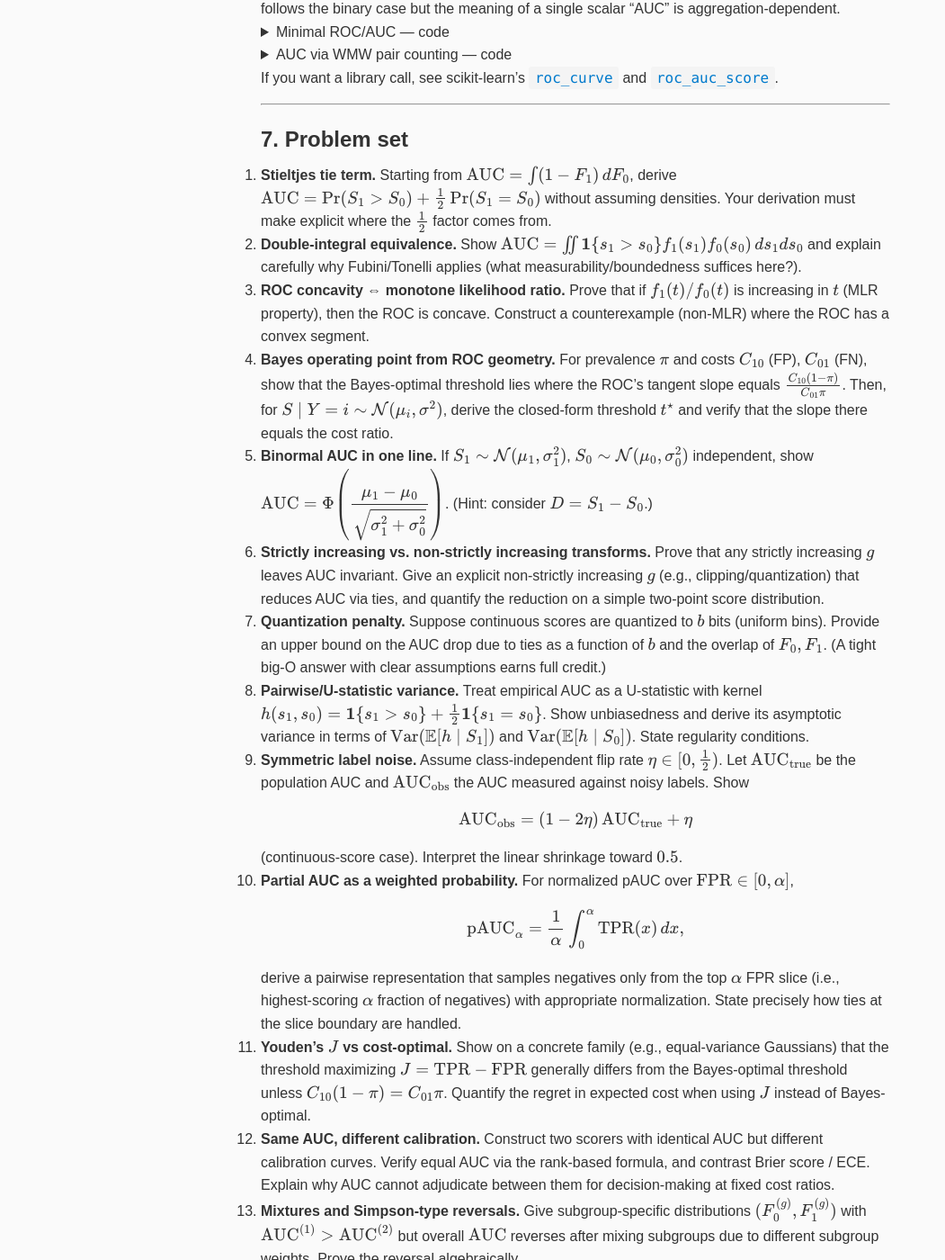
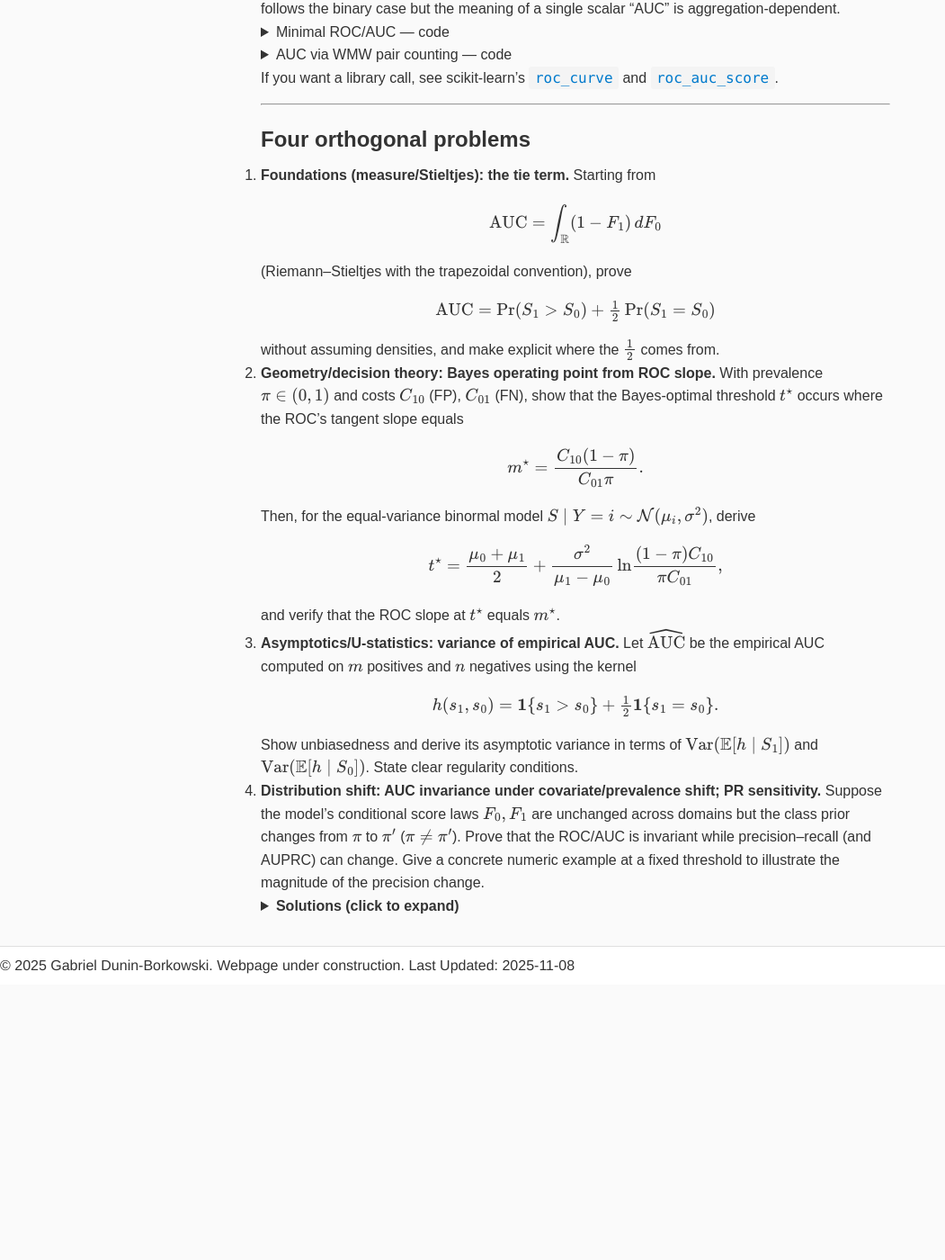
Before and after one commit to econometricsfanboy/gabrieldunin.com, a Jekyll site: the page built from docs/blog/2025-11-08-ROC-Derivation-with-images.html, in a window 1280 px wide and 1400 px high, scrolled down 5493 px. Shown: the whole window at 90% size, without its empty margins (0-1051 px from the left). Built offline with Jekyll 4.4.1, drawn with Linux system fonts in a browser that asks for light colours; after the commit the page ends 6587 px from its top, so only the background shows below that; some of the changed text lies outside the part shown.

Commit message:
Update 2025-11-08-ROC-Derivation-with-images.html

```diff
--- a/docs/blog/2025-11-08-ROC-Derivation-with-images.html
+++ b/docs/blog/2025-11-08-ROC-Derivation-with-images.html
@@ -353,104 +353,196 @@
 <hr/>
 
 <!-- PROBLEMS -->
+
 <section>
-  <h2>7. Problem set</h2>
+  <h2>Four orthogonal problems</h2>
   <ol>
-    <li><strong>Stieltjes tie term.</strong> Starting from \(\mathrm{AUC}=\int(1-F_1)\,dF_0\), derive \(\mathrm{AUC}=\Pr(S_1&gt;S_0)+\tfrac{1}{2}\Pr(S_1=S_0)\) without assuming densities. Your derivation must make explicit where the \(\tfrac{1}{2}\) factor comes from.</li>
+    <li><strong>Foundations (measure/Stieltjes): the tie term.</strong> Starting from
+      \[
+        \mathrm{AUC}=\int_{\mathbb{R}} (1-F_1)\,dF_0
+      \]
+      (Riemann–Stieltjes with the trapezoidal convention), prove
+      \[
+        \mathrm{AUC}=\Pr(S_1>S_0)+\tfrac{1}{2}\Pr(S_1=S_0)
+      \]
+      without assuming densities, and make explicit where the \(\tfrac12\) comes from.</li>
 
-    <li><strong>Double-integral equivalence.</strong> Show \(\mathrm{AUC}=\iint \mathbf{1}\{s_1&gt;s_0\}f_1(s_1)f_0(s_0)\,ds_1ds_0\) and explain carefully why Fubini/Tonelli applies (what measurability/boundedness suffices here?).</li>
+<li><strong>Geometry/decision theory: Bayes operating point from ROC slope.</strong>
+  With prevalence \(\pi\in(0,1)\) and costs \(C_{10}\) (FP), \(C_{01}\) (FN), show that the Bayes‑optimal threshold \(t^\star\) occurs where the ROC’s tangent slope equals
+  \[
+    m^\star=\frac{C_{10}(1-\pi)}{C_{01}\pi}.
+  \]
+  Then, for the equal‑variance binormal model \(S\mid Y=i\sim\mathcal{N}(\mu_i,\sigma^2)\), derive
+  \[
+    t^\star=\frac{\mu_0+\mu_1}{2}+\frac{\sigma^2}{\mu_1-\mu_0}\,\ln\!\frac{(1-\pi)C_{10}}{\pi C_{01}},
+  \]
+  and verify that the ROC slope at \(t^\star\) equals \(m^\star\).</li>
 
-    <li><strong>ROC concavity ⇔ monotone likelihood ratio.</strong> Prove that if \(f_1(t)/f_0(t)\) is increasing in \(t\) (MLR property), then the ROC is concave. Construct a counterexample (non-MLR) where the ROC has a convex segment.</li>
+<li><strong>Asymptotics/U‑statistics: variance of empirical AUC.</strong>
+  Let \(\widehat{\mathrm{AUC}}\) be the empirical AUC computed on \(m\) positives and \(n\) negatives using the kernel
+  \[
+  h(s_1,s_0)=\mathbf{1}\{s_1>s_0\}+\tfrac12\mathbf{1}\{s_1=s_0\}.
+  \]
+  Show unbiasedness and derive its asymptotic variance in terms of
+  \(\operatorname{Var}(\mathbb{E}[h\mid S_1])\) and \(\operatorname{Var}(\mathbb{E}[h\mid S_0])\).
+  State clear regularity conditions.</li>
 
-    <li><strong>Bayes operating point from ROC geometry.</strong> For prevalence \(\pi\) and costs \(C_{10}\) (FP), \(C_{01}\) (FN), show that the Bayes-optimal threshold lies where the ROC’s tangent slope equals \(\frac{C_{10}(1-\pi)}{C_{01}\pi}\). Then, for \(S\mid Y=i\sim \mathcal{N}(\mu_i,\sigma^2)\), derive the closed-form threshold \(t^\star\) and verify that the slope there equals the cost ratio.</li>
+<li><strong>Distribution shift: AUC invariance under covariate/prevalence shift; PR sensitivity.</strong>
+  Suppose the model’s conditional score laws \(F_0,F_1\) are unchanged across domains but the class prior changes from \(\pi\) to \(\pi'\) (\(\pi\neq\pi'\)). Prove that the ROC/AUC is invariant while precision–recall (and AUPRC) can change. Give a concrete numeric example at a fixed threshold to illustrate the magnitude of the precision change.</li>
 
-    <li><strong>Binormal AUC in one line.</strong> If \(S_1\sim\mathcal{N}(\mu_1,\sigma_1^2)\), \(S_0\sim\mathcal{N}(\mu_0,\sigma_0^2)\) independent, show \(\mathrm{AUC}=\Phi\!\left(\dfrac{\mu_1-\mu_0}{\sqrt{\sigma_1^2+\sigma_0^2}}\right)\). (Hint: consider \(D=S_1-S_0\).)</li>
 
-    <li><strong>Strictly increasing vs. non-strictly increasing transforms.</strong> Prove that any strictly increasing \(g\) leaves AUC invariant. Give an explicit non-strictly increasing \(g\) (e.g., clipping/quantization) that reduces AUC via ties, and quantify the reduction on a simple two-point score distribution.</li>
-
-    <li><strong>Quantization penalty.</strong> Suppose continuous scores are quantized to \(b\) bits (uniform bins). Provide an upper bound on the AUC drop due to ties as a function of \(b\) and the overlap of \(F_0, F_1\). (A tight big-O answer with clear assumptions earns full credit.)</li>
-
-    <li><strong>Pairwise/U-statistic variance.</strong> Treat empirical AUC as a U-statistic with kernel \(h(s_1,s_0)=\mathbf{1}\{s_1&gt;s_0\}+\tfrac{1}{2}\mathbf{1}\{s_1=s_0\}\). Show unbiasedness and derive its asymptotic variance in terms of \(\operatorname{Var}(\mathbb{E}[h\mid S_1])\) and \(\operatorname{Var}(\mathbb{E}[h\mid S_0])\). State regularity conditions.</li>
-
-    <li><strong>Symmetric label noise.</strong> Assume class-independent flip rate \(\eta\in[0,\tfrac12)\). Let \(\mathrm{AUC}_\text{true}\) be the population AUC and \(\mathrm{AUC}_\text{obs}\) the AUC measured against noisy labels. Show
-      \[
-      \mathrm{AUC}_\text{obs}=(1-2\eta)\,\mathrm{AUC}_\text{true}+\eta
-      \]
-      (continuous-score case). Interpret the linear shrinkage toward \(0.5\).</li>
-
-    <li><strong>Partial AUC as a weighted probability.</strong> For normalized pAUC over \(\mathrm{FPR}\in[0,\alpha]\),
-      \[
-      \mathrm{pAUC}_\alpha=\frac{1}{\alpha}\int_{0}^{\alpha}\mathrm{TPR}(x)\,dx,
-      \]
-      derive a pairwise representation that samples negatives only from the top \(\alpha\) FPR slice (i.e., highest-scoring \(\alpha\) fraction of negatives) with appropriate normalization. State precisely how ties at the slice boundary are handled.</li>
-
-    <li><strong>Youden’s \(J\) vs cost-optimal.</strong> Show on a concrete family (e.g., equal-variance Gaussians) that the threshold maximizing \(J=\mathrm{TPR}-\mathrm{FPR}\) generally differs from the Bayes-optimal threshold unless \(C_{10}(1-\pi)=C_{01}\pi\). Quantify the regret in expected cost when using \(J\) instead of Bayes-optimal.</li>
-
-    <li><strong>Same AUC, different calibration.</strong> Construct two scorers with identical AUC but different calibration curves. Verify equal AUC via the rank-based formula, and contrast Brier score / ECE. Explain why AUC cannot adjudicate between them for decision-making at fixed cost ratios.</li>
-
-    <li><strong>Mixtures and Simpson-type reversals.</strong> Give subgroup-specific distributions \((F_0^{(g)},F_1^{(g)})\) with \(\mathrm{AUC}^{(1)}&gt;\mathrm{AUC}^{(2)}\) but overall \(\mathrm{AUC}\) reverses after mixing subgroups due to different subgroup weights. Prove the reversal algebraically.</li>
-
-    <li><strong>ROC slope as likelihood ratio—finite-difference test.</strong> On simulated data, estimate the ROC slope at threshold \(t\) by symmetric finite differences. Independently estimate \(f_1(t)/f_0(t)\) by kernel density ratios. Show convergence of the two estimates as sample size grows and discuss boundary effects.</li>
-
-    <li><strong>Ranking surrogates and AUC.</strong> Consider pairwise logistic loss \(\ell(s_1,s_0)=\log\!\bigl(1+\exp(-(s_1-s_0))\bigr)\). Show that minimizing \(\mathbb{E}[\ell]\) is classification-calibrated for AUC (i.e., minimizes misranking risk in the limit). Provide the key inequality linking surrogate excess risk to AUC regret.</li>
-
-    <li><strong>Class-conditional monotone transforms.</strong> Show by counterexample that applying different strictly increasing transforms \(g_1,g_0\) to positives and negatives can change AUC, even though each \(g_i\) is monotone. Explain the mechanism in terms of LR reweighting.</li>
-
-    <li><strong>AUC under covariate shift.</strong> If \(p(x\mid Y)\) changes but the conditional score distributions \(F_i\) induced by the model remain unchanged, argue why ROC/AUC stays invariant while PR/AUPRC can change. Give a small constructed example.</li>
   </ol>
 
   <!-- SOLUTIONS DROPDOWN -->
+
   <details>
-    <summary><strong>One‑line solutions (click to expand)</strong></summary>
+    <summary><strong>Solutions (click to expand)</strong></summary>
     <ol>
-      <li><strong>Stieltjes tie term.</strong> Ties get half‑credit because when sweeping a threshold past an atom, the Riemann–Stieltjes integral splits the jump evenly; equivalently, an infinitesimal random perturbation breaks any tie \(50\text{–}50\).</li>
+      <li><strong>Foundations (measure/Stieltjes): the tie term.</strong>
+        <p><em>Goal.</em> From \(\displaystyle \mathrm{AUC}=\int (1-F_1)\,dF_0\) show
+        \(\mathrm{AUC}=\Pr(S_1>S_0)+\tfrac12\Pr(S_1=S_0)\).</p>
 
-      <li><strong>Double‑integral equivalence.</strong> Since \(0\le \mathbf{1}\{s_1&gt;s_0\}\le 1\) and \(f_0,f_1\) are integrable densities, Tonelli applies; thus \(\iint \mathbf{1}\{s_1&gt;s_0\}f_1(s_1)f_0(s_0)\,ds_1ds_0=\Pr(S_1&gt;S_0)\).</li>
+    <p><em>Step 1 (integration by parts with the trapezoidal convention).</em>
+    For càdlàg \(F_0,F_1\), Young’s (symmetric) Stieltjes integration by parts gives
+    \[
+      \int (1-F_1)\,dF_0-\int F_0\,dF_1
+      \;=\;
+      \underbrace{[(1\!-\!F_1)F_0]_{-\infty}^{+\infty}}_{=\,0}
+      \;-\;\tfrac12 \sum_{t\in\mathbb{R}} \Delta F_1(t)\,\Delta F_0(t),
+    \]
+    where \(\Delta F_i(t)=F_i(t)-F_i(t^-)=\Pr(S_i=t)\). Hence
+    \[
+      \int (1-F_1)\,dF_0 \;=\; \int F_0\,dF_1 \;-\;\tfrac12 \sum_t \Delta F_1(t)\,\Delta F_0(t).
+    \]</p>
 
-      <li><strong>ROC concavity ⇔ MLR.</strong> Parameterize ROC by threshold \(t\). Then \(\dfrac{d\,\mathrm{TPR}(t)}{d\,\mathrm{FPR}(t)}=\dfrac{f_1(t)}{f_0(t)}\). If \(f_1/f_0\) increases in \(t\), the slope decreases as FPR increases, hence the ROC is concave; a non‑MLR pair (e.g., bimodal \(f_1\) crossing \(f_0\) twice) yields a convex bump.</li>
+    <p><em>Step 2 (identify the two terms probabilistically).</em>
+    By the Lebesgue–Stieltjes identity,
+    \[
+      \int F_0\,dF_1=\mathbb{E}[F_0(S_1)]
+      =\mathbb{E}\big[\Pr(S_0\le S_1\mid S_1)\big]
+      =\Pr(S_0\le S_1)=\Pr(S_1\ge S_0).
+    \]
+    Independence of \(S_1\) and \(S_0\) gives
+    \(\sum_t \Delta F_1(t)\Delta F_0(t)=\Pr(S_1=S_0)\).
+    Therefore
+    \[
+      \int (1-F_1)\,dF_0
+      \;=\; \Pr(S_1\ge S_0)\;-\;\tfrac12\,\Pr(S_1=S_0)
+      \;=\; \Pr(S_1>S_0)+\tfrac12\,\Pr(S_1=S_0).
+    \]
+    <em>The factor \(\tfrac12\) is exactly the cross‑jump term coming from the trapezoidal (midpoint) Stieltjes convention; geometrically it is the area contributed by vertical steps of the ROC when both classes have an atom at the same score.</em></p>
+  </li>
 
-      <li><strong>Bayes operating point.</strong> Choose \(t^\star\) where \(\dfrac{f_1(t^\star)}{f_0(t^\star)}=\dfrac{C_{10}(1-\pi)}{C_{01}\pi}\). For \(S_i\sim\mathcal{N}(\mu_i,\sigma^2)\),
-        \[
-        t^\star=\frac{\mu_0+\mu_1}{2}+\frac{\sigma^2}{\mu_1-\mu_0}\ln\!\frac{(1-\pi)C_{10}}{\pi C_{01}},
-        \]
-        and the ROC slope there equals the cost ratio.</li>
+  <li><strong>Geometry/decision theory: Bayes operating point from ROC slope.</strong>
+    <p><em>Risk as a function of threshold.</em>
+    Predict \(1\) when \(S>t\). Expected cost
+    \[
+      R(t)=C_{01}\,\pi\,F_1(t)+C_{10}\,(1-\pi)\,[1-F_0(t)]
+      =C_{01}\pi\,\big(1-\mathrm{TPR}(t)\big)
+        +C_{10}(1-\pi)\,\mathrm{FPR}(t).
+    \]</p>
 
-      <li><strong>Binormal AUC.</strong> With independence \(D=S_1-S_0\sim\mathcal{N}(\mu_1-\mu_0,\sigma_1^2+\sigma_0^2)\), so \(\mathrm{AUC}=\Pr(D&gt;0)=\Phi\!\big((\mu_1-\mu_0)/\sqrt{\sigma_1^2+\sigma_0^2}\big)\).</li>
+    <p><em>First‑order condition.</em>
+    When densities exist at \(t\), \(R'(t)=C_{01}\pi\,f_1(t)-C_{10}(1-\pi)\,f_0(t)\).
+    Setting \(R'(t^\star)=0\) yields
+    \[
+      \frac{f_1(t^\star)}{f_0(t^\star)}=\frac{C_{10}(1-\pi)}{C_{01}\pi}\;=:\;m^\star.
+    \]
+    But the ROC parameterization by threshold gives
+    \(\dfrac{d\,\mathrm{TPR}(t)}{d\,\mathrm{FPR}(t)}
+     =\dfrac{-f_1(t)}{-f_0(t)}=\dfrac{f_1(t)}{f_0(t)}\).
+    Hence the Bayes point occurs where the ROC’s tangent slope equals \(m^\star\).</p>
 
-      <li><strong>Strictly vs. non‑strict transforms.</strong> Any strictly increasing \(g\) preserves all pairwise orders (AUC invariant). A non‑strict map (rounding/clipping) converts a fraction \(p\) of wins into ties, reducing AUC by \(p/2\).</li>
+    <p><em>Equal‑variance Gaussians.</em>
+    If \(S\mid Y=i\sim\mathcal{N}(\mu_i,\sigma^2)\),
+    \[
+      \log\frac{f_1(t)}{f_0(t)}
+      =\frac{\mu_1-\mu_0}{\sigma^2}\Big(t-\frac{\mu_0+\mu_1}{2}\Big).
+    \]
+    Solving \(\frac{f_1(t^\star)}{f_0(t^\star)}=m^\star\) gives
+    \[
+      t^\star=\frac{\mu_0+\mu_1}{2}+\frac{\sigma^2}{\mu_1-\mu_0}\,\ln m^\star
+      =\frac{\mu_0+\mu_1}{2}+\frac{\sigma^2}{\mu_1-\mu_0}\,
+        \ln\!\frac{(1-\pi)C_{10}}{\pi C_{01}}.
+    \]
+    Substituting \(t^\star\) back into \(f_1/f_0\) recovers \(m^\star\), verifying the slope condition at the optimum.</p>
+  </li>
 
-      <li><strong>Quantization penalty.</strong> With uniform bin width \(w\approx\text{range}/2^b\),
-        \[
-        \Delta\mathrm{AUC}\le \tfrac12\sum_k \Pr(S_1\in k)\Pr(S_0\in k)\approx \frac{w}{2}\int f_1(x)f_0(x)\,dx=O(2^{-b}),
-        \]
-        under mild smoothness.</li>
+  <li><strong>Asymptotics/U‑statistics: variance of empirical AUC.</strong>
+    <p><em>Estimator and unbiasedness.</em>
+    With \(\{S_{1i}\}_{i=1}^m\overset{\text{i.i.d.}}{\sim}F_1\),
+    \(\{S_{0j}\}_{j=1}^n\overset{\text{i.i.d.}}{\sim}F_0\), independent,
+    \[
+      \widehat{\mathrm{AUC}}
+      =\frac{1}{mn}\sum_{i=1}^m\sum_{j=1}^n h(S_{1i},S_{0j}),
+      \quad
+      h(s_1,s_0)=\mathbf{1}\{s_1>s_0\}+\tfrac12\mathbf{1}\{s_1=s_0\}.
+    \]
+    Then \(\mathbb{E}[\widehat{\mathrm{AUC}}]
+    =\mathbb{E}[h(S_1,S_0)]=\mathrm{AUC}\) by independence, so the estimator is unbiased.</p>
 
-      <li><strong>U‑statistic variance.</strong> Empirical AUC (with tie half‑credit) is an unbiased \((1,1)\) U‑statistic with asymptotic variance \(\operatorname{Var}(\psi_1(S_1))/m+\operatorname{Var}(\psi_0(S_0))/n\), where \(\psi_1(s)=\mathbb{E}[h(s,S_0)]\), \(\psi_0(s)=\mathbb{E}[h(S_1,s)]\).</li>
+    <p><em>Hoeffding decomposition.</em>
+    Define
+    \[
+      \psi_1(s):=\mathbb{E}[h(s,S_0)]
+      =\Pr(S_0<s)+\tfrac12\Pr(S_0=s)
+      =F_0(s^-)+\tfrac12\Delta F_0(s),
+    \]
+    \[
+      \psi_0(s):=\mathbb{E}[h(S_1,s)]
+      =\Pr(S_1>s)+\tfrac12\Pr(S_1=s)
+      =1-F_1(s^-)-\tfrac12\Delta F_1(s).
+    \]
+    Let \(\theta=\mathrm{AUC}\).
+    The U‑statistic expansion is
+    \[
+      \widehat{\mathrm{AUC}}-\theta
+      =\frac{1}{m}\sum_{i=1}^m\big(\psi_1(S_{1i})-\theta\big)
+       +\frac{1}{n}\sum_{j=1}^n\big(\psi_0(S_{0j})-\theta\big)
+       +\text{degenerate remainder},
+    \]
+    where the remainder is \(o_p(m^{-1/2}+n^{-1/2})\).</p>
 
-      <li><strong>Symmetric label noise.</strong> Each pair is correct with prob.\((1-2\eta)\) and same‑label with prob.\(\eta\); hence \(\mathrm{AUC}_\text{obs}=(1-2\eta)\,\mathrm{AUC}_\text{true}+\eta\), i.e., linear shrinkage toward \(0.5\).</li>
+    <p><em>Asymptotic variance and CLT.</em>
+    With \(\sigma_1^2:=\operatorname{Var}(\psi_1(S_1))\),
+    \(\sigma_0^2:=\operatorname{Var}(\psi_0(S_0))\),
+    \[
+      \operatorname{Var}(\widehat{\mathrm{AUC}})
+      =\frac{\sigma_1^2}{m}+\frac{\sigma_0^2}{n}+o\!\Big(\frac{1}{m}+\frac{1}{n}\Big).
+    \]
+    If \(m,n\to\infty\) with \(m/(m+n)\to\lambda\in(0,1)\),
+    \[
+      \sqrt{\frac{mn}{m+n}}\big(\widehat{\mathrm{AUC}}-\theta\big)
+      \;\xrightarrow{d}\; \mathcal{N}\!\big(0,\,(1-\lambda)\sigma_1^2+\lambda\sigma_0^2\big).
+    \]</p>
 
-      <li><strong>Partial AUC.</strong> Let \(\mathcal{N}_\alpha\) be negatives in the top \(\alpha\) FPR slice. Then
-        \[
-        \mathrm{pAUC}_\alpha=\Pr(S_1&gt;S_0\mid S_0\in\mathcal{N}_\alpha)+\tfrac12\Pr(S_1=S_0\mid S_0\in\mathcal{N}_\alpha),
-        \]
-        with boundary ties fractionally included so the FPR mass is exactly \(\alpha\).</li>
+    <p><em>Regularity.</em>
+    i.i.d. within class and independence across classes; \(h\) bounded (here in \([0,1]\)), ensuring Lindeberg; \(\sigma_1^2+\sigma_0^2>0\) (i.e., non‑degenerate, excluding perfect separation).</p>
+  </li>
 
-      <li><strong>Youden’s \(J\) vs. Bayes.</strong> \(J\) selects slope \(1\), whereas Bayes uses \(m=\frac{C_{10}(1-\pi)}{C_{01}\pi}\). Regret in expected cost:
-        \[
-        C_{01}\pi\,(\mathrm{TPR}^\star-\mathrm{TPR}_J)+C_{10}(1-\pi)\,(\mathrm{FPR}_J-\mathrm{FPR}^\star).
-        \]</li>
+  <li><strong>Distribution shift: AUC invariance; PR sensitivity.</strong>
+    <p><em>Claim.</em> If the conditional score laws \(F_0,F_1\) are identical across domains, then the entire ROC and its area are invariant to changes in \(\pi\) or in the covariate distribution \(p(x)\) that leave \(F_i\) unchanged, while PR depends on \(\pi\).</p>
 
-      <li><strong>Same AUC, different calibration.</strong> Identical rankings \(\Rightarrow\) same AUC, yet Brier/ECE can differ markedly; AUC cannot decide between calibrated probabilities for fixed cost ratios.</li>
+    <p><em>Proof (ROC/AUC).</em>
+    For any threshold \(t\),
+    \(\mathrm{TPR}(t)=1-F_1(t)\) and \(\mathrm{FPR}(t)=1-F_0(t)\) depend only on \(F_1,F_0\), not on \(\pi\).
+    Therefore the parametric curve \(\{(\mathrm{FPR}(t),\mathrm{TPR}(t))\}_t\) and
+    \(\mathrm{AUC}=\int (1-F_1)\,dF_0\) are invariant.</p>
 
-      <li><strong>Mixtures & Simpson reversals.</strong> Overall \(\mathrm{AUC}=\sum_{g,g'} w_g w_{g'}\,\Pr(S_1^{(g)}&gt;S_0^{(g')})+\tfrac12\Pr(=)\). Changing subgroup weights \(w_g\) can reverse model ordering even if each subgroup prefers the opposite.</li>
+    <p><em>PR depends on \(\pi\).</em>
+    Precision at threshold \(t\) is
+    \[
+      \mathrm{Prec}(t)=\frac{\pi\,\mathrm{TPR}(t)}{\pi\,\mathrm{TPR}(t)+(1-\pi)\,\mathrm{FPR}(t)},
+    \]
+    so changing \(\pi\) alters \(\mathrm{Prec}(t)\) and hence AUPRC.</p>
 
-      <li><strong>ROC slope = LR (finite differences).</strong> Symmetric finite differences \(\Delta\mathrm{TPR}/\Delta\mathrm{FPR}\) around \(t\) converge to \(f_1(t)/f_0(t)\) as \(n\to\infty\); bias/variance inflate near boundaries where densities are small.</li>
+    <p><em>Numeric illustration.</em>
+    Fix \(\mathrm{TPR}=0.80\), \(\mathrm{FPR}=0.10\) at some \(t\).
+    If \(\pi=0.50\): \(\mathrm{Prec}=0.4/(0.4+0.05)=0.888\).
+    If \(\pi=0.10\): \(\mathrm{Prec}=0.08/(0.08+0.09)=0.471\).
+    The ROC point is identical; precision shifts dramatically with prevalence.</p>
+  </li>
+</ol>
 
-      <li><strong>Ranking surrogate calibration.</strong> Pairwise logistic loss is classification‑calibrated for AUC: there exists \(\psi\) with \(\psi(\text{AUC regret})\le \text{logistic regret}\); minimizing the surrogate drives misranking risk to zero.</li>
-
-      <li><strong>Class‑conditional monotone maps.</strong> Applying different strictly increasing \(g_1,g_0\) changes Jacobians and hence the likelihood ratio \(f_1/f_0\), altering pairwise orders; AUC can change.</li>
-
-      <li><strong>Covariate shift.</strong> If score marginals \(F_0,F_1\) are unchanged, ROC/AUC (conditioned on class) remain invariant, while PR/AUPRC shift with prevalence via \(\mathrm{Prec}=\frac{\pi\,\mathrm{TPR}}{\pi\,\mathrm{TPR}+(1-\pi)\,\mathrm{FPR}}\).</li>
-    </ol>
   </details>
 </section>
```
